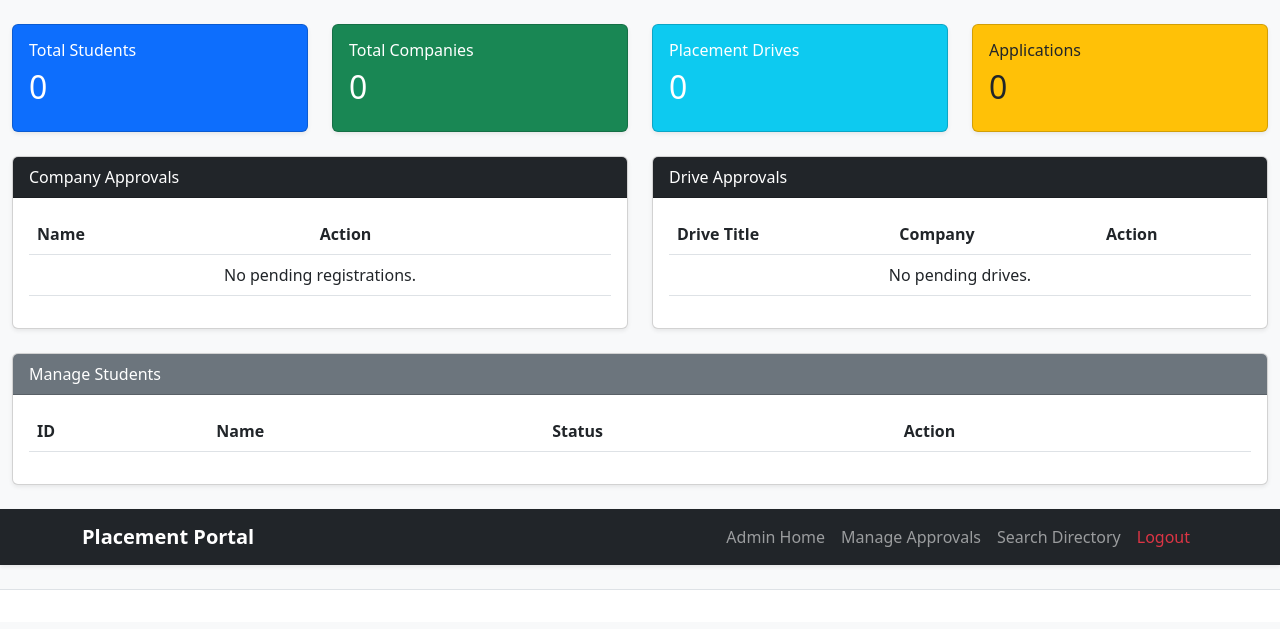
After one commit to Subhraneel103/placement-portal-application, a Flask app: page /admin/dashboard in a window 1280 px wide. The commit adds this page. Shown: the top 629 px of the page. Run offline with Flask 3, Linux system fonts and the light colour scheme; a user stored in the database is signed in; lists and menus that the app fills with data are empty.

Commit message:
working admin dashboard

```diff
--- a/app.py
+++ b/app.py
@@ -1,13 +1,16 @@
-from flask import Flask
+from flask import Flask,session
 import os
+from dotenv import load_dotenv
+from application.database import db
 
-from application.database import db
+load_dotenv()
 
 app=None
 def create_app():
     app=Flask(__name__)
     app.debug=True
-    app.config['SQLALCHEMY_DATABASE_URI']='sqlite:///placement.db'
+    app.config['SQLALCHEMY_DATABASE_URI']='sqlite:///placement.sqlite3'
+    app.config['SECRET_KEY'] = os.getenv('SECRET_KEY')
     db.init_app(app)
     app.app_context().push()
     return app
@@ -21,7 +24,7 @@ if __name__=="__main__":
         Admin=User.query.filter_by(role="admin").first()
         if Admin is None:
             Admin=User(username=os.getenv('ADMIN_USERNAME'),
-                       mail=os.getenv('ADMIN_EMAIL'),
+                       email=os.getenv('ADMIN_EMAIL'),
                        password=os.getenv('ADMIN_PWD'),
                        role="admin")
             db.session.add(Admin)
--- a/application/controllers.py
+++ b/application/controllers.py
@@ -1,6 +1,6 @@
 
 from flask import current_app as app #current_app refers to the app.py that we have created
-from flask import Flask, render_template,redirect,request,url_for,flash
+from flask import Flask, render_template,redirect,request,url_for,flash,session
 import os
 from .models import *
 
@@ -27,14 +27,19 @@ def login():
 
         user=User.query.filter_by(username=username).first()
         if user and user.password==password:
+            session['user_id'] = user.id
+            session['role'] = user.role
+            session['username'] = user.username
             #Blacklisted user
             if user.is_blacklisted:
+                session.clear()
                 flash("Your account has been deactivated by the Admin.", "danger")
                 return redirect(url_for('login'))
 
             if user.role == 'company':
                 #Company not approved
                 if not user.company.is_approved:
+                    session.clear()
                     flash("Your company account is still pending admin approval.", "warning")
                     return redirect(url_for('login'))
                 else:
@@ -129,3 +134,43 @@ def register_company():
         flash("Successful registration. Waiting for approval")
         return redirect(url_for('login'))
     return render_template('register_company.html')
+
+
+
+
+@app.route('/logout')
+def logout():
+    session.clear()
+    flash("You have been logged out!",'info')
+    return redirect(url_for('login'))
+
+
+
+## DASHBOARDS
+
+@app.route('/admin/dashboard')
+def admin_dashboard():
+    # Check
+    if session.get('role')!='admin':
+        flash('Unauthorized!','danger')
+        return redirect(url_for('login'))
+
+    #Table data
+    pending_companies=Company.query.filter_by(is_approved=False).all()
+    all_students=Student.query.all()
+    all_companies=Company.query.all()
+    pending_drives=PlacementDrive.query.filter_by(status='Pending').all()
+
+    # Statistics
+    stats = {
+        'students': Student.query.count(),
+        'companies': Company.query.count(),
+        'drives': PlacementDrive.query.count(),
+        'applications': Application.query.count()
+    }
+    return render_template('admin_dashboard.html',
+                           stats=stats,
+                           pending_companies=pending_companies,
+                           all_students=all_students,
+                           all_companies=all_companies,
+                           pending_drives=pending_drives)
--- a/application/models.py
+++ b/application/models.py
@@ -82,4 +82,4 @@ class Application(db.Model):
     drive=db.relationship("PlacementDrive",back_populates="applications")
 
     # Table level constraints (since neither student id or drive id can be separately unique but they can together be unique)
-    __table_args__=(db.UniqueConstraint('student_id','drive_id',name='unique_application'))
+    __table_args__=(db.UniqueConstraint('student_id','drive_id',name='unique_application'),)
--- /dev/null
+++ b/templates/admin_dashboard.html
@@ -0,0 +1,142 @@
+{% extends 'base.html' %}
+
+{% block content %}
+<div class="container-fluid mt-4">
+    <div class="row">
+        <div class="col-md-3 mb-4">
+            <div class="card bg-primary text-white shadow-sm">
+                <div class="card-body">
+                    <h6>Total Students</h6>
+                    <h2>{{ stats.students }}</h2>
+                </div>
+            </div>
+        </div>
+        <div class="col-md-3 mb-4">
+            <div class="card bg-success text-white shadow-sm">
+                <div class="card-body">
+                    <h6>Total Companies</h6>
+                    <h2>{{ stats.companies }}</h2>
+                </div>
+            </div>
+        </div>
+        <div class="col-md-3 mb-4">
+            <div class="card bg-info text-white shadow-sm">
+                <div class="card-body">
+                    <h6>Placement Drives</h6>
+                    <h2>{{ stats.drives }}</h2>
+                </div>
+            </div>
+        </div>
+        <div class="col-md-3 mb-4">
+            <div class="card bg-warning text-dark shadow-sm">
+                <div class="card-body">
+                    <h6>Applications</h6>
+                    <h2>{{ stats.applications }}</h2>
+                </div>
+            </div>
+        </div>
+    </div>
+
+    <div class="row">
+        <div class="col-md-6">
+            <div class="card mb-4 shadow-sm">
+                <div class="card-header bg-dark text-white">Company Approvals</div>
+                <div class="card-body">
+                    <table class="table table-hover">
+                        <thead>
+                            <tr>
+                                <th>Name</th>
+                                <th>Action</th>
+                            </tr>
+                        </thead>
+                        <tbody>
+                            {% for company in pending_companies %}
+                            <tr>
+                                <td>{{ company.company_name }}</td>
+                                <td>
+                                    <form action="{{ url_for('approve_company', id=company.id) }}" method="POST" style="display:inline;">
+                                        <button class="btn btn-sm btn-success">Approve</button>
+                                    </form>
+                                </td>
+                            </tr>
+                            {% else %}
+                            <tr><td colspan="2" class="text-center">No pending registrations.</td></tr>
+                            {% endfor %}
+                        </tbody>
+                    </table>
+                </div>
+            </div>
+        </div>
+
+        <div class="col-md-6">
+            <div class="card mb-4 shadow-sm">
+                <div class="card-header bg-dark text-white">Drive Approvals</div>
+                <div class="card-body">
+                    <table class="table table-hover">
+                        <thead>
+                            <tr>
+                                <th>Drive Title</th>
+                                <th>Company</th>
+                                <th>Action</th>
+                            </tr>
+                        </thead>
+                        <tbody>
+                            {% for drive in pending_drives %}
+                            <tr>
+                                <td>{{ drive.job_title }}</td>
+                                <td>{{ drive.company.company_name }}</td>
+                                <td>
+                                    <form action="{{ url_for('approve_drive', id=drive.id) }}" method="POST" style="display:inline;">
+                                        <button class="btn btn-sm btn-success">Approve</button>
+                                    </form>
+                                </td>
+                            </tr>
+                            {% else %}
+                            <tr><td colspan="3" class="text-center">No pending drives.</td></tr>
+                            {% endfor %}
+                        </tbody>
+                    </table>
+                </div>
+            </div>
+        </div>
+    </div>
+
+    <div class="card shadow-sm mb-4">
+        <div class="card-header bg-secondary text-white">Manage Students</div>
+        <div class="card-body">
+            <table class="table table-striped">
+                <thead>
+                    <tr>
+                        <th>ID</th>
+                        <th>Name</th>
+                        <th>Status</th>
+                        <th>Action</th>
+                    </tr>
+                </thead>
+                <tbody>
+                    {% for student in students %}
+                    <tr>
+                        <td>{{ student.id }}</td>
+                        <td>{{ student.name }}</td>
+                        <td>
+                            {% if student.user.is_blacklisted %}
+                            <span class="badge bg-danger">Blacklisted</span>
+                            {% else %}
+                            <span class="badge bg-success">Active</span>
+                            {% endif %}
+                        </td>
+                        <td>
+                            <form action="{{ url_for('toggle_blacklist', user_id=student.user.id) }}" method="POST">
+                                <button class="btn btn-sm {{ 'btn-outline-success' if student.user.is_blacklisted else 'btn-outline-danger' }}">
+                                    {{ 'Unblock' if student.user.is_blacklisted else 'Blacklist' }}
+                                </button>
+                            </form>
+                        </td>
+                    </tr>
+                    {% endfor %}
+                </tbody>
+            </table>
+        </div>
+    </div>
+</div>
+{% endblock %}
--- a/templates/base.html
+++ b/templates/base.html
@@ -8,7 +8,7 @@
     <link href="https://cdn.jsdelivr.net/npm/bootstrap@5.3.0/dist/css/bootstrap.min.css" rel="stylesheet">
     <link rel="stylesheet" href="{{ url_for('static', filename='css/style.css') }}">
 
-    {% block extra_css %}{% endblock %}
+    {% block content %}{% endblock %}
 </head>
 <body class="bg-light">
 
```
Also changed, not shown: static/style.css (+8 -0 lines), templates/login.html (+17 -17 lines), README.md, instance/placement.sqlite3.
